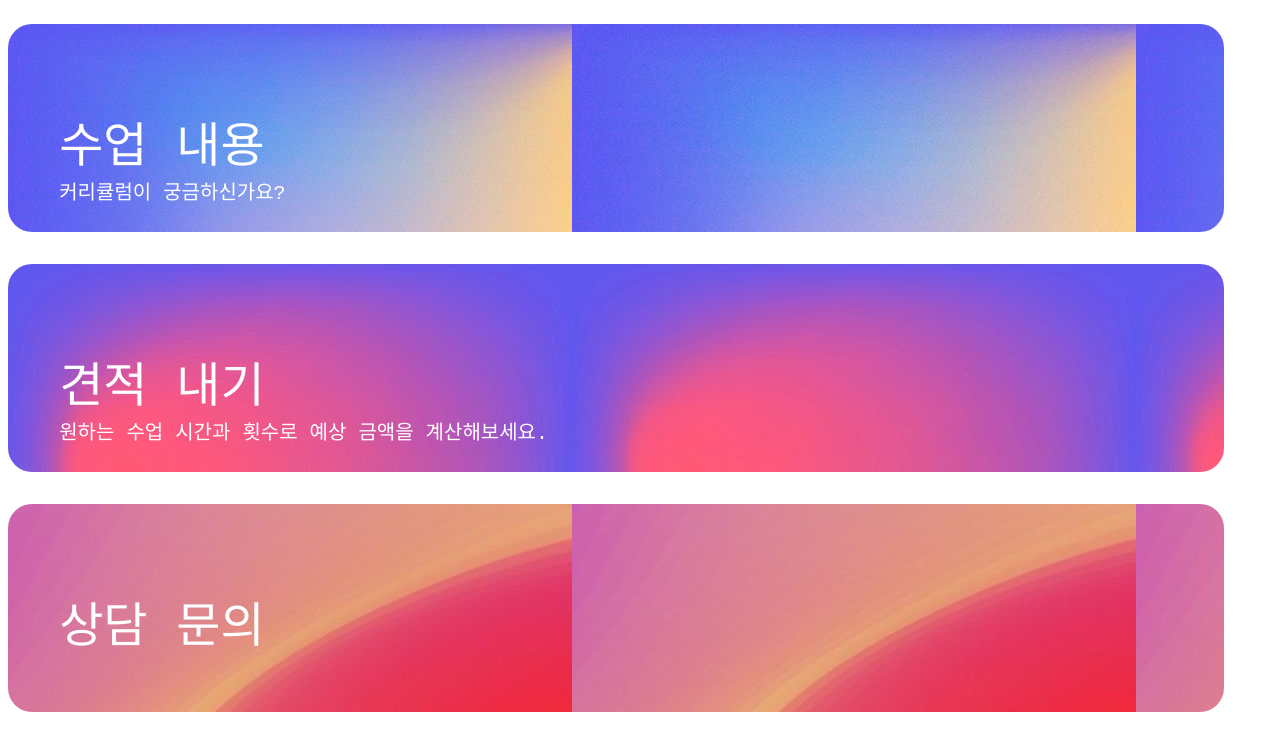
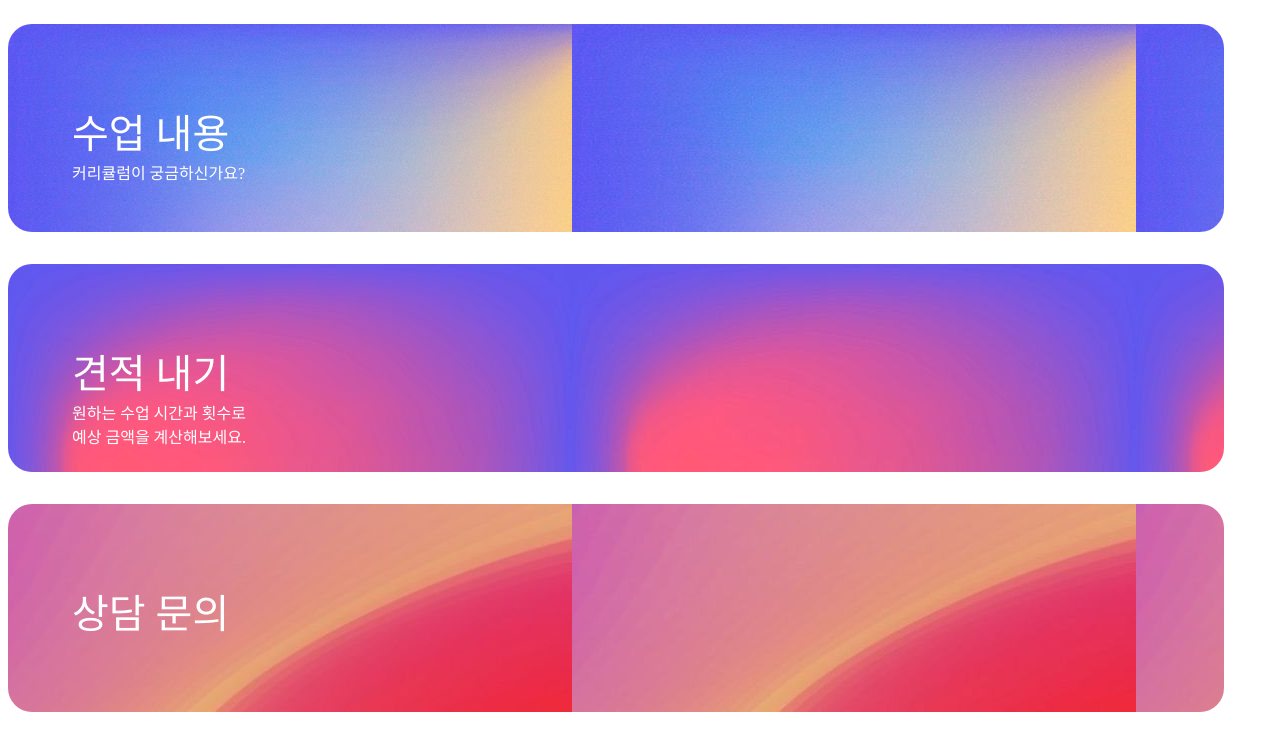
Before and after one commit to tngusrk/winter-school, a plain HTML site: page index.html in a window 1280 px wide. Drawn offline with Linux system fonts and the light colour scheme; a web font is replaced by a local one.

Commit message:
1.1
fonts changed

```diff
--- a/index.html
+++ b/index.html
@@ -9,7 +9,7 @@
         <link rel="preconnect" href="https://fonts.gstatic.com" crossorigin>
         <link href="https://fonts.googleapis.com/css2?family=Do+Hyeon&display=swap" rel="stylesheet">
     </head>
-    <body>
+    <body style="overflow : hidden;">
         <div class="shape0">
             <div class="empty"></div>
             <a href="수업내용.html">
@@ -26,7 +26,7 @@
                 <div class="shape1" style="background-image:url(gradient2.jpeg);">
                     <div>
                         <div class="shape2">견적 내기</div>
-                        <div class="shape3">원하는 수업 시간과 횟수로 예상 금액을 계산해보세요.</div>
+                        <div class="shape3">원하는 수업 시간과 횟수로 <br>예상 금액을 계산해보세요.</div>
                     </div>
                 </div>
             </a>
--- a/main.css
+++ b/main.css
@@ -8,25 +8,25 @@
     width : 100%;
     height : 26vh;
     border-radius : 3vh;
-    font-family: 'Courier New', Courier, monospace;
 }
 
 .shape2 {
-    height : 19vh;
-    margin-left : 4vw;
+    height : 17vh;
+    margin-left : 5vw;
     display: flex;
     align-items: flex-end;
     justify-content: flex-start;
-    font-size: 6vh;
+    font-size: 5vh;
+    font-family: 'nanumsquare';
 }
 
 .shape3 {
     height : 9vh;
-    margin-left : 4vw;
+    margin-left : 5vw;
     display: flex;
     align-items: flex-start;
     justify-content: flex-start;
-    font-size: 2.5vh;
+    font-size: 2vh;
 }
 
 .empty {
@@ -39,15 +39,23 @@ a {
 }
 
 body {
-    font-family: 'Noto Sans KR', sans-serif;
-    overflow : hidden;
+    font-family: 'maruburi';
 }
 
 .important {
-    font-family: 'Do Hyeon', sans-serif;
+    font-family: 'nanumsquare';
 }
 
 .important1 {
-    font-family: 'Do Hyeon', sans-serif;
-    font-size: x-large
+    font-family: 'nanumsquare';
 }
+
+@font-face {
+    font-family: 'maruburi';
+    src: url('fonts/MaruBuri-Regular.ttf') format('truetype');
+}
+
+@font-face {
+    font-family: 'nanumsquare';
+    src: url('fonts/NanumSquareNeo-dEb.ttf') format('truetype');
+}
```
Also changed, not shown: 수업내용.html (+5 -8 lines), 2 other files.
